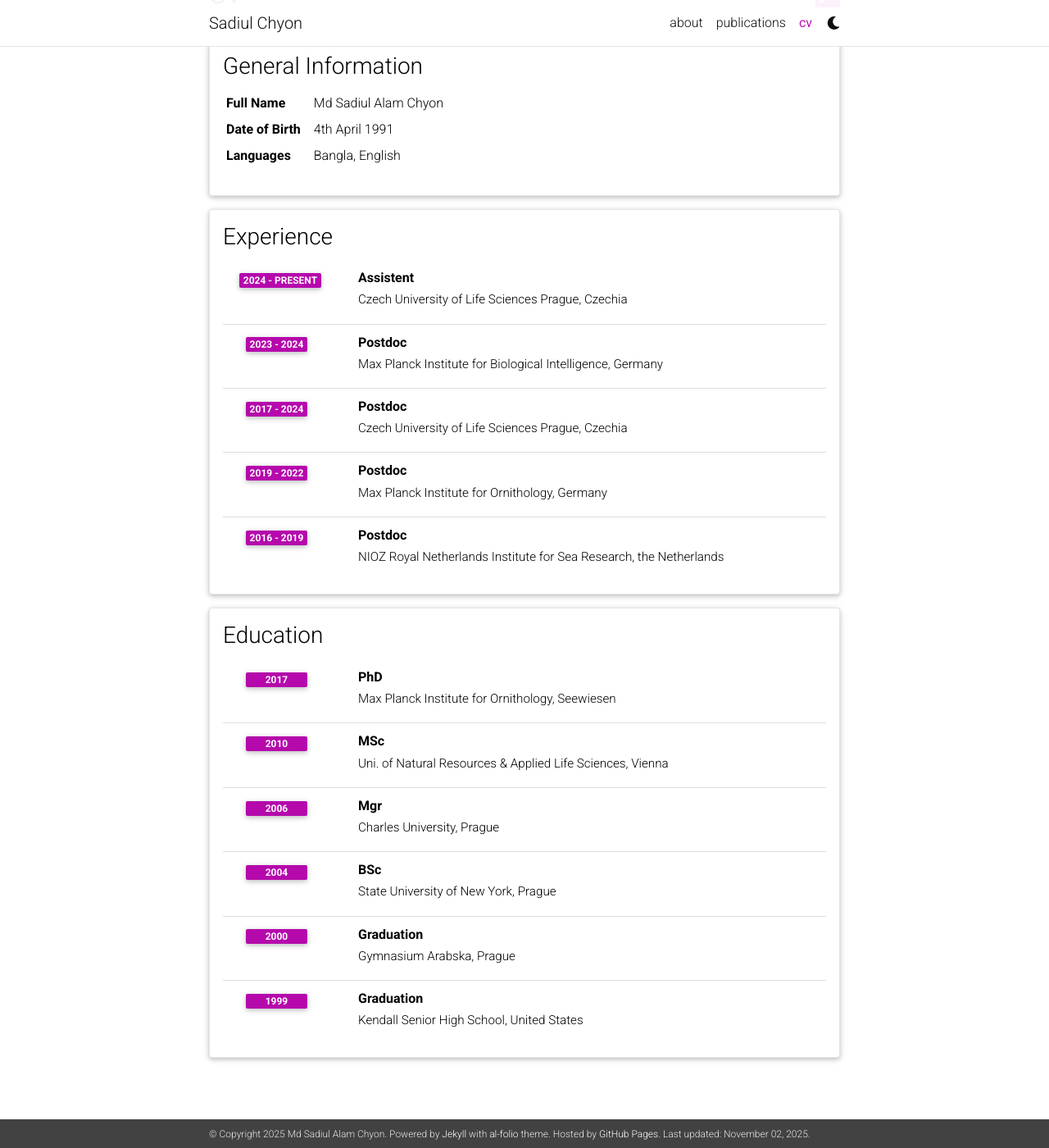
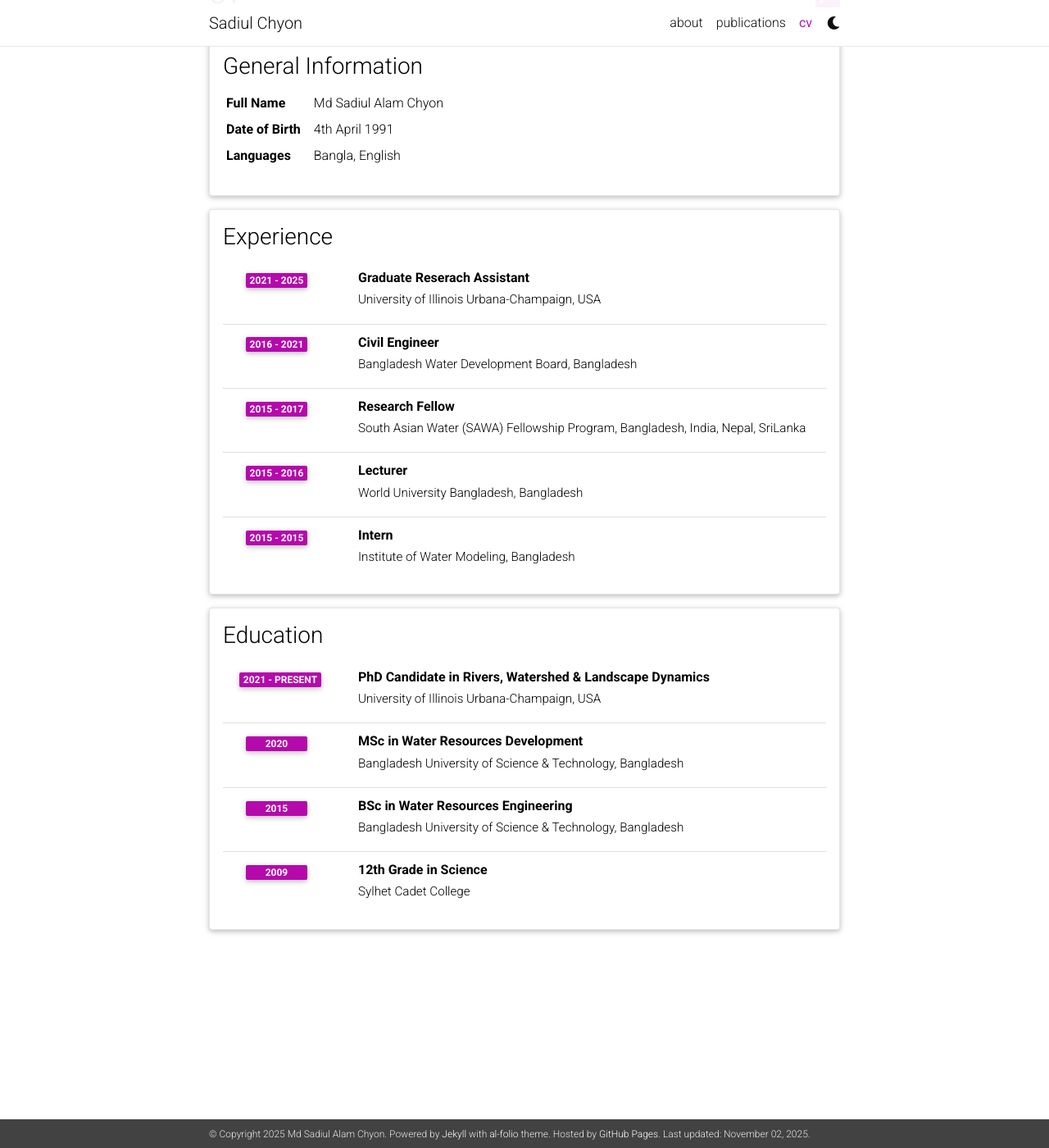
Before and after one commit to sadiulchyon/sadiulchyon.github.io, a Jekyll site: the page built from _pages/cv.md, in a window 1280 px wide and 1400 px high, scrolled down 137 px. Shown: the whole window at 82% size. Built offline with Jekyll 4.4.1, drawn with Linux system fonts in a browser that asks for light colours; comment, search, counter and statistics services are not loaded; a style sheet for code colours, icons or effects is not loaded.

Commit message:
Revise CV with updated experience and education
Updated experience and education sections with new roles and institutions.

```diff
--- a/_data/cv.yml
+++ b/_data/cv.yml
@@ -11,40 +11,34 @@
 - title: Experience
   type: time_table
   contents:
-    - title: Assistent
-      institution: Czech University of Life Sciences Prague, Czechia
-      year: 2024 - present
-    - title: Postdoc
-      institution: Max Planck Institute for Biological Intelligence, Germany
-      year: 2023 - 2024
-    - title: Postdoc
-      institution: Czech University of Life Sciences Prague, Czechia
-      year: 2017 - 2024
-    - title: Postdoc
-      institution: Max Planck Institute for Ornithology, Germany
-      year: 2019 - 2022
-    - title: Postdoc
-      institution: NIOZ Royal Netherlands Institute for Sea Research, the Netherlands
-      year: 2016 - 2019
+    - title: Graduate Reserach Assistant
+      institution: University of Illinois Urbana-Champaign, USA
+      year: 2021 - 2025
+    - title: Civil Engineer
+      institution: Bangladesh Water Development Board, Bangladesh
+      year: 2016 - 2021
+    - title: Research Fellow
+      institution: South Asian Water (SAWA) Fellowship Program, Bangladesh, India, Nepal, SriLanka
+      year: 2015 - 2017
+    - title: Lecturer
+      institution: World University Bangladesh, Bangladesh
+      year: 2015 - 2016
+    - title: Intern
+      institution: Institute of Water Modeling, Bangladesh
+      year: 2015 - 2015
 
 - title: Education
   type: time_table
   contents:
-    - title: PhD
-      institution: Max Planck Institute for Ornithology, Seewiesen
-      year: 2017
-    - title: MSc
-      institution: Uni. of Natural Resources & Applied Life Sciences, Vienna
-      year: 2010
-    - title: Mgr
-      institution: Charles University, Prague
-      year: 2006
-    - title: BSc
-      institution: State University of New York, Prague
-      year: 2004
-    - title: Graduation
-      institution: Gymnasium Arabska, Prague
-      year: 2000
-    - title: Graduation
-      institution: Kendall Senior High School, United States
-      year: 1999
+    - title: PhD Candidate in Rivers, Watershed & Landscape Dynamics
+      institution: University of Illinois Urbana-Champaign, USA
+      year: 2021 - present
+    - title: MSc in Water Resources Development
+      institution:  Bangladesh University of Science & Technology, Bangladesh
+      year: 2020
+    - title: BSc in Water Resources Engineering
+      institution: Bangladesh University of Science & Technology, Bangladesh
+      year: 2015
+    - title: 12th Grade in Science
+      institution: Sylhet Cadet College
+      year: 2009
```
